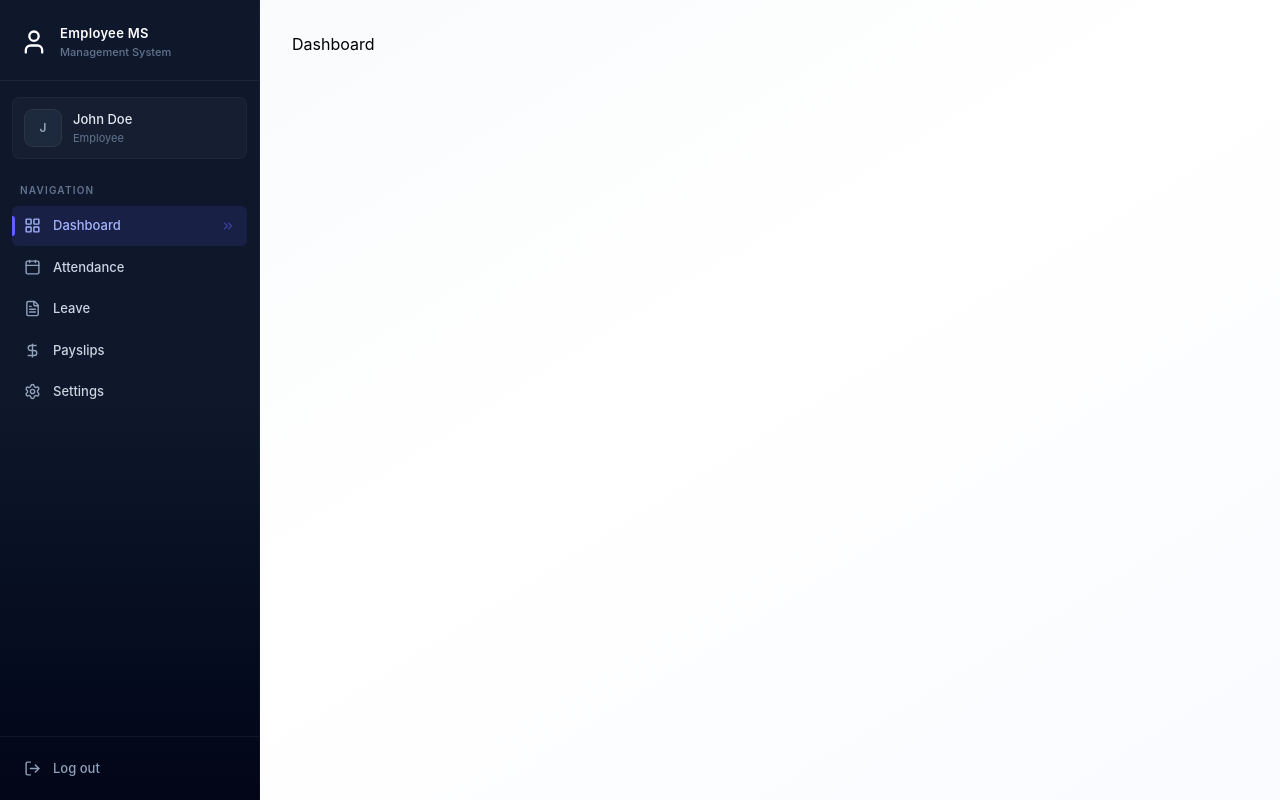
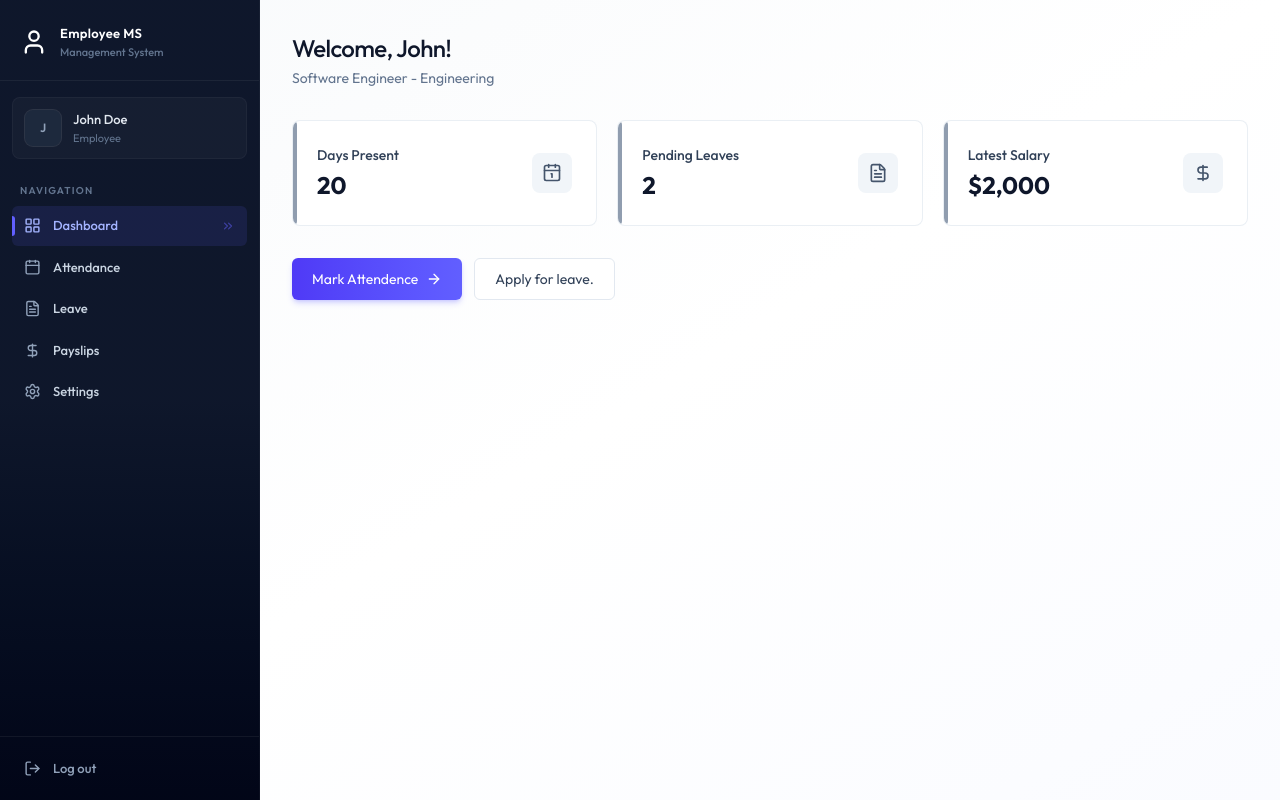
Before and after one commit to neuronbits/fullstack-ems, a React (Vite) app in the folder client/: page /dashboard in a window 1280 px wide. Built offline with nearby package versions, Linux system fonts and the light colour scheme.

Commit message:
both dasbboard complete

```diff
--- /dev/null
+++ b/client/src/components/AdminDashboard.jsx
@@ -0,0 +1,58 @@
+import { Building2Icon, Calendar1Icon, FileTextIcon, UserIcon } from 'lucide-react'
+import React from 'react'
+import { Link } from 'react-router-dom';
+
+
+const AdminDashboard = ({ data }) => {
+    const stats = [
+        {
+            icon: UserIcon,
+            value: data.totalEmployees,
+            label: 'Total Employees',
+            description: 'Active workforce',
+        },
+        {
+            icon: Building2Icon,
+            value: data.totalDepartments,
+            label: 'Departments',
+            description: 'Organization units',
+        },
+        {
+            icon: Calendar1Icon,
+            value: data.todayAttendance,
+            label: "Today's Attendance",
+            description: 'Check in today',
+        },
+        {
+            icon: FileTextIcon,
+            value: data.pendingLeaves,
+            label: "Pending Leaves",
+            description: 'Awaiting approval',
+        },
+    ]
+    return (
+        <div className='animate-fade-in'>
+            <div className='page-header'>
+                <h1 className='page-label'>Dashboard</h1>
+                <p className='page-description'>
+                    Welcome back, Admin - here is your overview
+                </p>
+            </div>
+            <div className='grid grid-cols-1 sm:grid-cols-2 lg:grid-cols-4 gap-4 sm:gap-5 mb-8'>
+                {stats.map((s) => (
+                    <div key={s.label} className='card card-hover p-5 sm:p-6 relative overflow-hidden group flex items-center justify-between'>
+                        <div>
+                            <div className='absolute left-0 top-0 bottom-0 w-1 rounded-r-full bg-slate-500/70 group-hover:bg-indigo-500/70' />
+                            <p className='text-sm font-medium text-slate-700'>{s.label}</p>
+                            <p className='text-2xl font-bold text-slate-900 mt-1'>{s.value}</p>
+                        </div>
+                        <s.icon className='size-10 p-2.5 rounded-lg bg-slate-100 text-slate-600 group-hover:bg-indigo-50 group-hover:text-indigo-600 transition-colors duration-200' />
+                    </div>
+                ))}
+            </div>
+
+        </div>
+    )
+}
+
+export default AdminDashboard
--- /dev/null
+++ b/client/src/components/EmployeeDashboard.jsx
@@ -0,0 +1,61 @@
+import { ArrowRightIcon, Calendar1Icon, DollarSignIcon, FileTextIcon } from 'lucide-react';
+import React from 'react'
+import { Link } from 'react-router-dom';
+
+const EmployeeDashboard = ({ data }) => {
+    const emp = data.employee;
+    const cards = [
+        {
+            icon: Calendar1Icon,
+            value: data.currentMonthAttendance,
+            title: 'Days Present',
+            subtitle: 'This month'
+        },
+        {
+            icon: FileTextIcon,
+            value: data.pendingLeaves,
+            title: 'Pending Leaves',
+            subtitle: 'Awaiting approval'
+        },
+        {
+            icon: DollarSignIcon,
+            value: data.latestPayslip ? `$${data.latestPayslip.netSalary?.toLocaleString()}` : 'N/A',
+            title: 'Latest Salary',
+            subtitle: 'Most recent payout'
+        }
+    ];
+
+    return (
+        <div className='animate-fade-in'>
+            <div className='page-header'>
+                <h1 className='page-title'>Welcome, {emp?.firstName}!</h1>
+                <p className='page-subtitle'>
+                    {emp?.position} - {emp?.department || 'No Department'}
+                </p>
+            </div>
+            <div className='grid grid-cols-1 sm:grid-cols-3 gap-4 sm:gap-5 mb-8'>
+                {cards.map((card, index) => (
+                    <div key={index} className='card card-hover p-5 sm:p-6 relative overflow-hidden group flex items-center justify-between'>
+                        <div>
+                            <div className='absolute left-0 top-0 bottom-0 w-1 rounded-r-full bg-slate-500/70 group-hover:bg-indigo-500/70' />
+                            <p className='text-sm font-medium text-slate-700'>{card.title}</p>
+                            <p className='text-2xl font-bold text-slate-900 mt-1'>{card.value}</p>
+                        </div>
+                        <card.icon className='size-10 p-2.5 rounded-lg bg-slate-100 text-slate-600 group-hover:bg-indigo-50 group-hover:text-indigo-600 transition-colors duration-200' />
+                    </div>
+                ))}
+            </div>
+
+            <div className='flex flex-col sm:flex-row gap-3'>
+                <Link to='/attendance' className='btn-primary text-center inline-flex items-center justify-center gap-2'>
+                    Mark Attendence <ArrowRightIcon className='w-4 h-4' />
+                </Link>
+                <Link to='/leave' className='btn-secondary text-center'>
+                    Apply for leave.
+                </Link>
+            </div>
+        </div>
+    )
+}
+
+export default EmployeeDashboard
--- /dev/null
+++ b/client/src/components/Loading.jsx
@@ -0,0 +1,11 @@
+import React from 'react'
+
+const Loading = () => {
+    return (
+        <div className='flex justify-center h-screen items-center'>
+            <div className='animate-spin size-8 border-2 border-indigo-600 border-t-transparent rounded-full' />
+        </div>
+    )
+}
+
+export default Loading
--- a/client/src/index.css
+++ b/client/src/index.css
@@ -1 +1,142 @@
+@import url("https://fonts.googleapis.com/css2?family=Fira+Code:wght@300..700&family=Outfit:wght@100..900&display=swap");
 @import "tailwindcss";
+
+* {
+    font-family: "Outfit", "Inter";
+}
+
+@layer utilities {
+
+    /* Card styles */
+    .card {
+        @apply bg-white rounded-lg border border-slate-200/70;
+    }
+
+    .card-hover {
+        @apply hover:-translate-y-0.5 transition-all duration-300;
+    }
+
+    /* Button styles */
+    .btn-primary {
+        @apply bg-linear-to-r from-indigo-600 to-indigo-500 text-white px-5 py-2.5 rounded-md text-sm hover:from-indigo-700 hover:to-indigo-600 transition-all duration-200 shadow-md shadow-indigo-500/25 active:scale-[0.98];
+    }
+
+    .btn-secondary {
+        @apply bg-white text-slate-700 border border-slate-200 px-5 py-2.5 rounded-md text-sm hover:bg-slate-50 hover:border-slate-300 transition-all duration-200;
+    }
+
+    /* Input, Select, Textarea styles */
+    input,
+    select,
+    textarea {
+        @apply w-full px-4 py-2.5 bg-slate-50/50 border border-slate-200 rounded-md focus:outline-none focus:ring-2 focus:ring-indigo-500/20 focus:border-indigo-400 transition-all duration-200 text-sm placeholder:text-slate-400;
+    }
+
+    /* Table styles */
+    .table-modern {
+        @apply w-full text-left text-sm;
+    }
+
+    .table-modern thead {
+        @apply text-xs font-semibold text-slate-500 uppercase tracking-wider;
+    }
+
+    .table-modern thead th {
+        @apply px-6 py-4 bg-slate-50/80;
+    }
+
+    .table-modern tbody {
+        @apply divide-y divide-slate-100;
+    }
+
+    .table-modern tbody tr {
+        @apply hover:bg-slate-50/50 transition-colors duration-150;
+    }
+
+    .table-modern tbody td {
+        @apply px-6 py-4;
+    }
+
+    /* Badge styles */
+    .badge {
+        @apply inline-flex items-center px-2.5 py-1 rounded-md text-xs;
+    }
+
+    .badge-success {
+        @apply bg-emerald-50 text-emerald-700 ring-1 ring-emerald-600/10;
+    }
+
+    .badge-warning {
+        @apply bg-amber-50 text-amber-700 ring-1 ring-amber-600/10;
+    }
+
+    .badge-danger {
+        @apply bg-rose-50 text-rose-700 ring-1 ring-rose-600/10;
+    }
+
+    /* Page header */
+    .page-header {
+        @apply mb-8;
+    }
+
+    .page-title {
+        @apply text-2xl font-medium text-slate-900 tracking-tight;
+    }
+
+    .page-subtitle {
+        @apply text-slate-500 text-sm mt-1;
+    }
+
+    /* Animations */
+    .animate-fade-in {
+        animation: fadeIn 0.4s ease-out;
+    }
+
+    .animate-slide-up {
+        animation: slideUp 0.4s ease-out;
+    }
+}
+
+@keyframes fadeIn {
+    from {
+        opacity: 0;
+    }
+
+    to {
+        opacity: 1;
+    }
+}
+
+@keyframes slideUp {
+    from {
+        opacity: 0;
+        transform: translateY(12px);
+    }
+
+    to {
+        opacity: 1;
+        transform: translateY(0);
+    }
+}
+
+/* Custom scrollbar */
+::-webkit-scrollbar {
+    width: 6px;
+}
+
+::-webkit-scrollbar-track {
+    @apply bg-transparent;
+}
+
+::-webkit-scrollbar-thumb {
+    @apply bg-slate-300 rounded-full;
+}
+
+::-webkit-scrollbar-thumb:hover {
+    @apply bg-slate-400;
+}
+
+/* Selection */
+::selection {
+    @apply bg-indigo-100 text-indigo-900;
+}
--- a/client/src/pages/Dashboard.jsx
+++ b/client/src/pages/Dashboard.jsx
@@ -1,8 +1,29 @@
+import { useEffect, useState } from "react"
+import { dummyAdminDashboardData, dummyEmployeeDashboardData } from "../assets/assets";
+import Loading from "../components/Loading";
+import EmployeeDashboard from "../components/EmployeeDashboard";
+import AdminDashboard from "../components/AdminDashboard";
 
 const Dashboard = () => {
-    return (
-        <div>Dashboard</div>
-    )
+
+    const [data, setData] = useState(null);
+    const [loading, setLoading] = useState(true);
+
+    useEffect(() => {
+        setData(dummyEmployeeDashboardData); // dummyEmployeeDashboardData, dummyAdminDashboardData
+        setTimeout(() => {
+            setLoading(false);
+        }, 1000);
+    }, []);
+
+    if (loading) return <Loading />
+    if (!data) return <p className="text-center text-slate-500 py-12">Failed to load data</p>
+
+    if (data.role === 'ADMIN') {
+        return <AdminDashboard data={data} />
+    } else {
+        return <EmployeeDashboard data={data} />
+    }
 }
 
 export default Dashboard
```
Also changed, not shown: client/src/App.css (+8 -5 lines).
